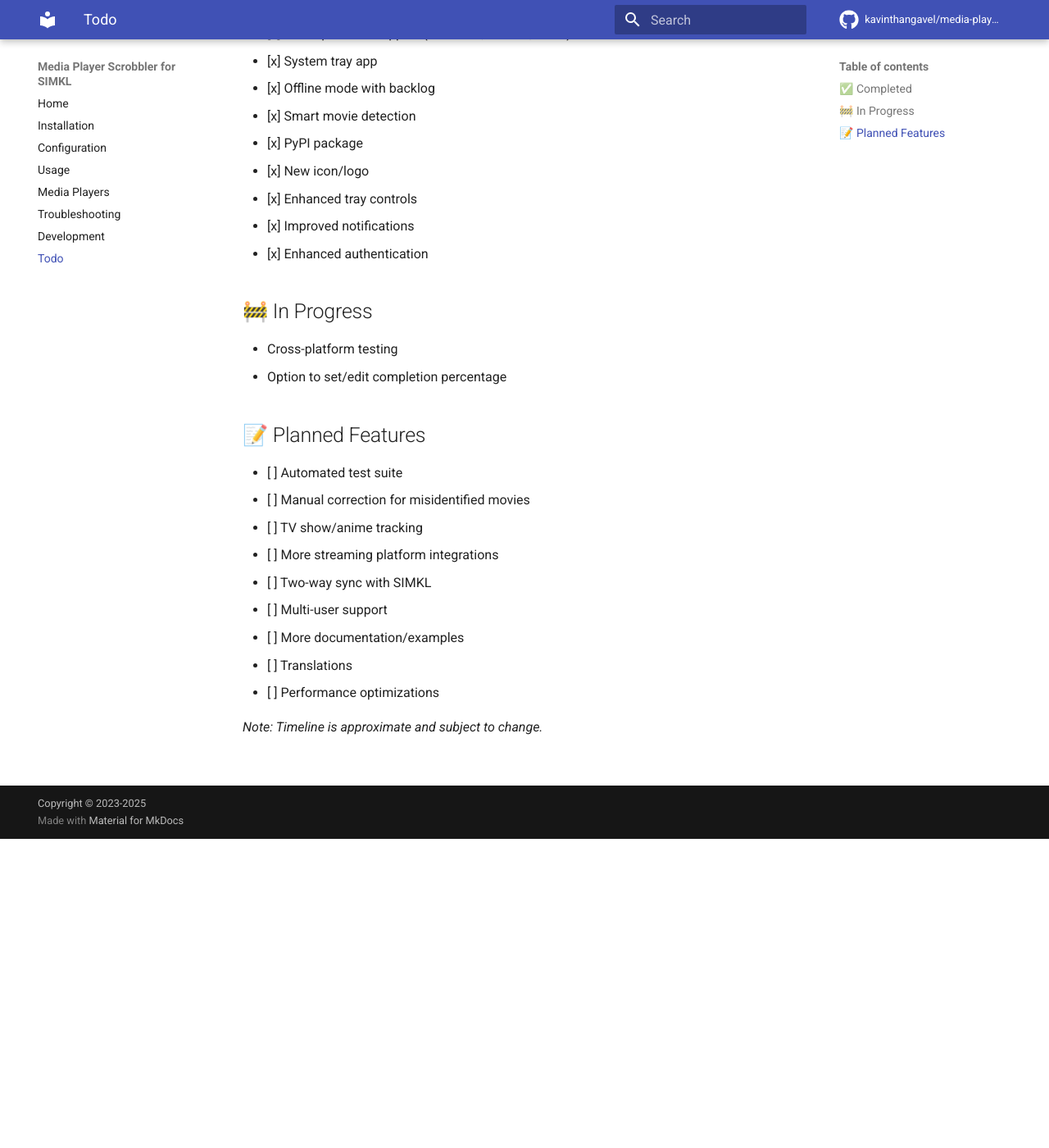
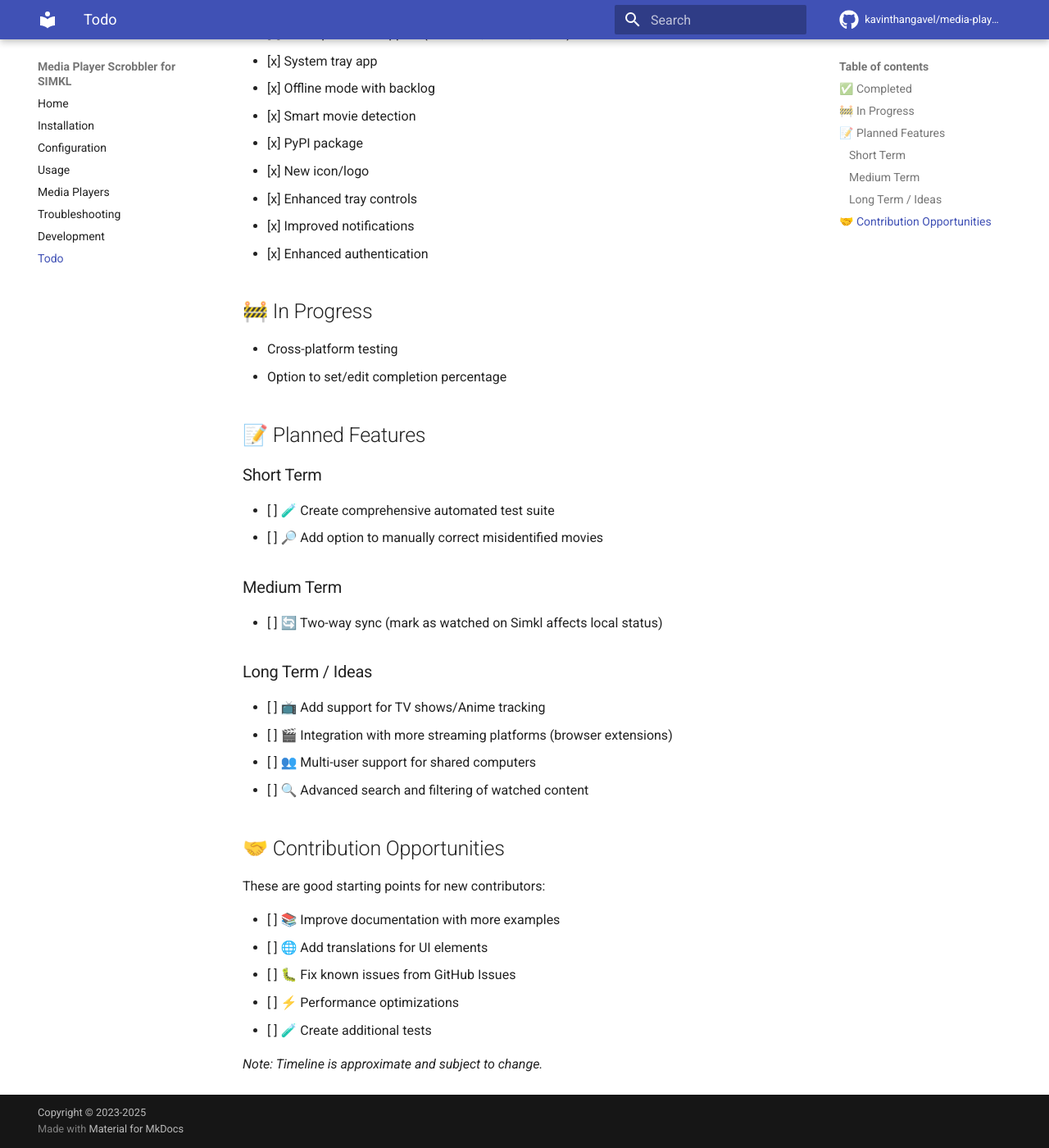
Before and after one commit to ByteTrix/Media-Player-Scrobbler-for-Simkl, an MkDocs documentation site: the page built from docs/todo.md, in a window 1280 px wide and 1400 px high, scrolled down 377 px. Shown: the whole window at 82% size. Built offline with MkDocs 1.6.1 and Material for MkDocs 9.7.7, drawn with Linux system fonts in a browser that asks for light colours; comment, search, counter and statistics services are not loaded.

Commit message:
Update todo.md

```diff
--- a/docs/todo.md
+++ b/docs/todo.md
@@ -22,14 +22,33 @@ Tracks completed features and planned improvements for MPS for SIMKL.
 - Option to set/edit completion percentage
 
 ## 📝 Planned Features
-- [ ] Automated test suite
-- [ ] Manual correction for misidentified movies
-- [ ] TV show/anime tracking
-- [ ] More streaming platform integrations
-- [ ] Two-way sync with SIMKL
-- [ ] Multi-user support
-- [ ] More documentation/examples
-- [ ] Translations
-- [ ] Performance optimizations
+
+### Short Term
+
+- [ ] 🧪 Create comprehensive automated test suite
+- [ ] 🔎 Add option to manually correct misidentified movies
+
+
+### Medium Term
+
+- [ ] 🔄 Two-way sync (mark as watched on Simkl affects local status)
+
+
+### Long Term / Ideas
+
+- [ ] 📺 Add support for TV shows/Anime tracking
+- [ ] 🎬 Integration with more streaming platforms (browser extensions)
+- [ ] 👥 Multi-user support for shared computers
+- [ ] 🔍 Advanced search and filtering of watched content
+
+## 🤝 Contribution Opportunities
+
+These are good starting points for new contributors:
+
+- [ ] 📚 Improve documentation with more examples
+- [ ] 🌐 Add translations for UI elements
+- [ ] 🐛 Fix known issues from GitHub Issues
+- [ ] ⚡ Performance optimizations
+- [ ] 🧪 Create additional tests
 
 _Note: Timeline is approximate and subject to change._
```
